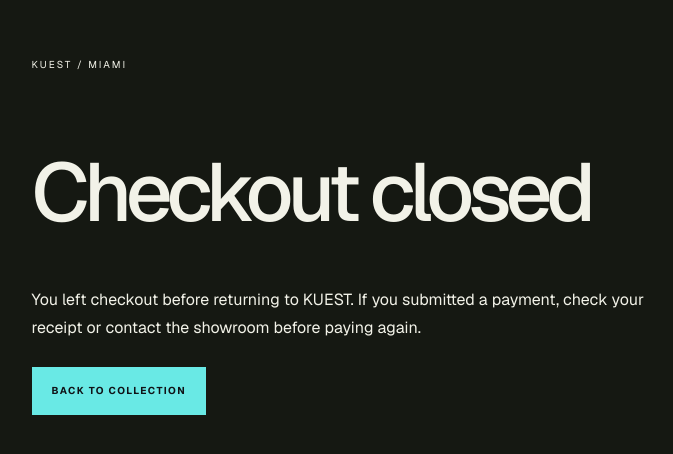
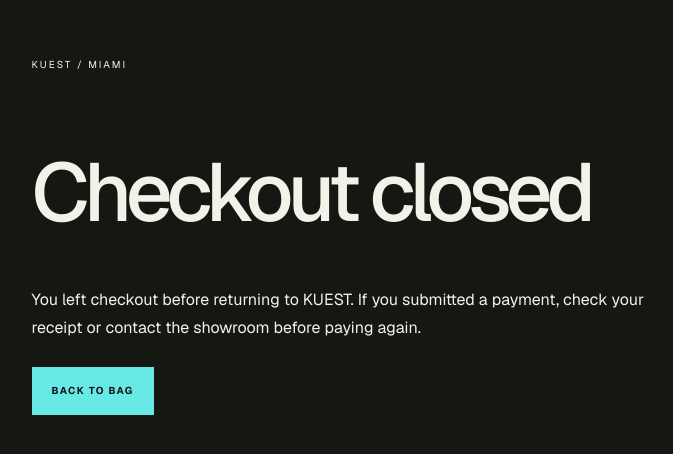
Before and after one commit to Broco-Solutions/kuest-web, a Next.js app: page /checkout/cancel in a window 1280 px wide. Shown: the part 164-618 px from the top of the page, without its empty margins (58-731 px from the left). Built offline with nearby package versions, Linux system fonts and the light colour scheme.

Commit message:
Return cancelled checkout to shopping bag

```diff
--- a/src/app/checkout/cancel/page.tsx
+++ b/src/app/checkout/cancel/page.tsx
@@ -2,5 +2,5 @@ import Link from "next/link";
 import type { Metadata } from "next";
 export const metadata: Metadata = { title: "Checkout closed | KUEST", robots: { index: false, follow: false } };
 export default function Cancel() {
-  return <main className="checkout-result"><Link href="/" className="eyebrow">KUEST / MIAMI</Link><h1>Checkout closed</h1><p>You left checkout before returning to KUEST. If you submitted a payment, check your receipt or contact the showroom before paying again.</p><Link className="button button-accent" href="/#all-models">Back to collection</Link></main>;
+  return <main className="checkout-result"><Link href="/" className="eyebrow">KUEST / MIAMI</Link><h1>Checkout closed</h1><p>You left checkout before returning to KUEST. If you submitted a payment, check your receipt or contact the showroom before paying again.</p><Link className="button button-accent" href="/cart">Back to bag</Link></main>;
 }
```
